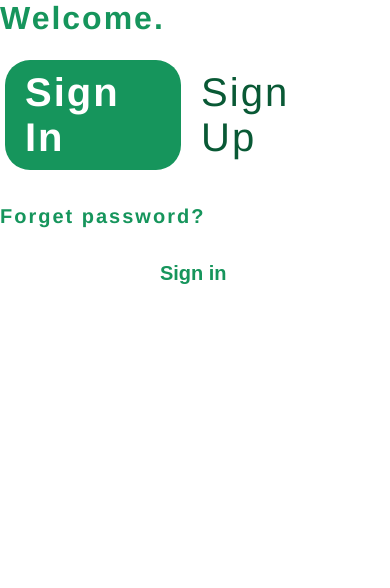
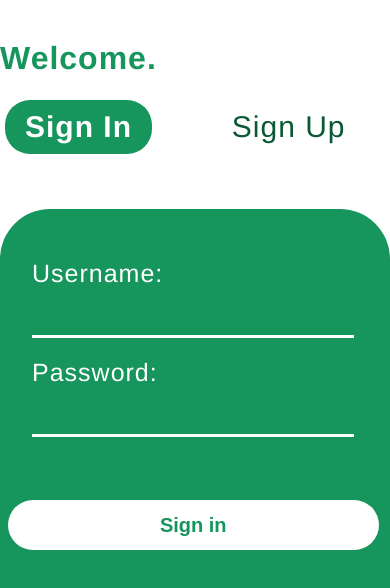
Before and after one commit to ThePaceApp/user-app, a React (Create React App) app: page /User in a window 390 px wide. Shown: the top 588 px of the page. Built offline with nearby package versions, Linux system fonts and the light colour scheme; a web font is replaced by a local one.

Commit message:
userpage

```diff
--- a/src/components/userpageComp/login/Login.jsx
+++ b/src/components/userpageComp/login/Login.jsx
@@ -45,33 +45,33 @@ const Login = () => {
                 >Sign Up</NavLink>
               </div>
             </div>
-          <form action="" onSubmit={submit}>
-         {/*  <Box
-           sx={{
-            width: '95%',
-            maxWidth: '100%',
-            }}
-             >
-            <TextField fullWidth label="Username" id="Username"  onChange={e=> setUsername(e.target.value)} />
-          </Box>
-          <Box
-           sx={{
-            width: '95%',
-            maxWidth: '100%',
-            marginTop:'30px',
-            marginBottom:"20px",
-            }}
-             >
-            <TextField fullWidth label="Password" id="Password" onChange={e=> setPassword(e.target.value)}/>
-          </Box> */}
+            <form action="" onSubmit={submit} className='formks'>
+              <div className="formk">
+                <div className='box'>
+                  <label htmlFor="Username" style={{display:'flex'}}>Username:
+                  </label>
+                  <input type="text"
+                  id="username"
+                  required
+                  autoComplete='off'/>
+                </div>
+                <div className='box'>
+                  <label htmlFor="Username" style={{display:'flex'}}>Password:
+                  </label>
+                  <input type="text"
+                  id="username"
+                  required
+                  autoComplete='off'/>
+                </div>
+                </div>
                 <Link to ='/User/ResetPassword' className="fgt">Forget password?</Link>
                 <button className='btnlogs'>Sign in</button>
             </form>
-
         </div>
       </div>
       <Outlet/>
     </div>
+
   )
 }
 
--- a/src/components/userpageComp/login/login.css
+++ b/src/components/userpageComp/login/login.css
@@ -3,7 +3,7 @@
     width: 100%;
     gap: 20px;
     height: 100vh;
-    letter-spacing: 2px;
+    letter-spacing: 1px;
 
 }
 .smslog{
@@ -118,6 +118,14 @@
     font-weight: 700;
     width: 95%;
 }
+.btnlog{
+    background-color: #63c99b;
+    color:#ffffffc8;
+    font-size: 20px;
+    font-weight: 700;
+    width: 95%;
+    cursor: not-allowed;
+}
 .bigLink{
     font-size: 18px;
     padding: 10px 20px;
@@ -148,22 +156,22 @@
 }
 .box label{
     font-weight: bolder;
+    color: #095935;
 
 }
 .box input{
     width: 90%;
     height: 50px;
-    border-bottom: 1px solid gray;
+    border-bottom: 2px solid #095935;
     border-top: 0px ;
     border-right: 0px;
     border-left: 0px;
-    font-size: 30px;
+    font-size: 15px;
     letter-spacing: 2px;
-
 }
 .box input:focus{
     outline: none;
-    font-size: 30px;
+    font-size: 15px;
     letter-spacing: 2px;
 }
 
@@ -178,6 +186,7 @@ label{
         margin-right: 0px;
     }
     .loginform{
+        margin-top:20px;
         position: relative;
         display: flex;
         align-items: normal;
@@ -225,15 +234,15 @@ label{
         background-color: white;
     }
     .bigLink{
-        font-size: 40px;
+        font-size: 30px;
         background-color: white;
     }
 
     .formks{
         background-color: #16955C;
         margin-top: 20px;
-        border-top-left-radius: 8%;
-        border-top-right-radius: 8%;
+        border-top-left-radius: 50px;
+        border-top-right-radius: 50px;
         padding-top:50px;
         width: 100%;
         height:100vh;
@@ -259,14 +268,15 @@ label{
     }
     .box input::placeholder{
         color: white;
-
     }
     .btnlogs{
         background-color: #ffff;
         color: #16955C;
         margin-left: 0.5rem;
     }
-
+    .btnlog{
+        margin-left: 0.5rem;
+    }
 }
 @media screen and (max-width:360px){
     .bigLink{
--- a/src/components/userpageComp/register/Register.jsx
+++ b/src/components/userpageComp/register/Register.jsx
@@ -6,7 +6,7 @@ import { FaTimesCircle } from 'react-icons/fa';
 
 const REGISTER_URL ='/signup'
 const USER_REGEX = /^[a-zA-Z][a-zA-Z0-9-_]{3,23}$/;
-const PWD_REGEX = /^[a-zA-Z][a-zA-Z0-9-_]{3,23}$/;
+const PWD_REGEX = /^[a-zA-Z][a-zA-Z0-9-_]{7,23}$/;
 const Number_REGEX = /^(\+234|234|0)(701|702|703|704|705|706|707|708|709|802|803|804|805|806|807|808|809|810|811|812|813|814|815|816|817|818|819|909|908|901|902|903|904|905|906|907|919|918|911|912|913|914|915|916|917)([0-9]{7})$/
 
 
@@ -104,7 +104,6 @@ const Register = () => {
         console.log("Error object:", err);
      }
     }
-
   return (
     <div>
     {
@@ -142,6 +141,7 @@ const Register = () => {
                 </label>
                 <input type="text"
                   id="username"
+                  required
                   ref={userRef}
                   autoComplete='off'
                   onChange={(e)=> setUsername(e.target.value)}
@@ -194,6 +194,7 @@ const Register = () => {
               <FaTimesCircle className={validPassword || !password ? "hide" : "invalid"}/>
               </label>
               <input type="text" id="Password"
+              required
               aria-invalid={validPassword ? "false":"true"}
              aria-describedby='passwordnote'
              onFocus={()=>setPassFocus(true)}
@@ -236,14 +237,9 @@ const Register = () => {
               </div>
             </div>
             <Link to ='/User/Login' className="fgt">Already have an account?</Link>
-            <button className='btnlogs' disabled={!validusername || !validPassword || !validphoneNumber || !validConfirmPassword ? true : false}>
+            <button className={!validusername || !validPassword || !validphoneNumber || !validConfirmPassword ?  "btnlog": "btnlogs"}>
             Sign in</button>
             </form>
-{/*             <div style={{display:'flex',justifyContent:'center', alignItems:'center',width:"95%"}}>
-              <div className="lin"></div>
-              <div className="lis" style={{margin:"0px 5px"}}>or</div>
-              <div className="lin"></div>
-          </div> */}
         </div>
         </div>
       <Outlet/>
```
Lines whose indentation alone changed are shown as unchanged.
